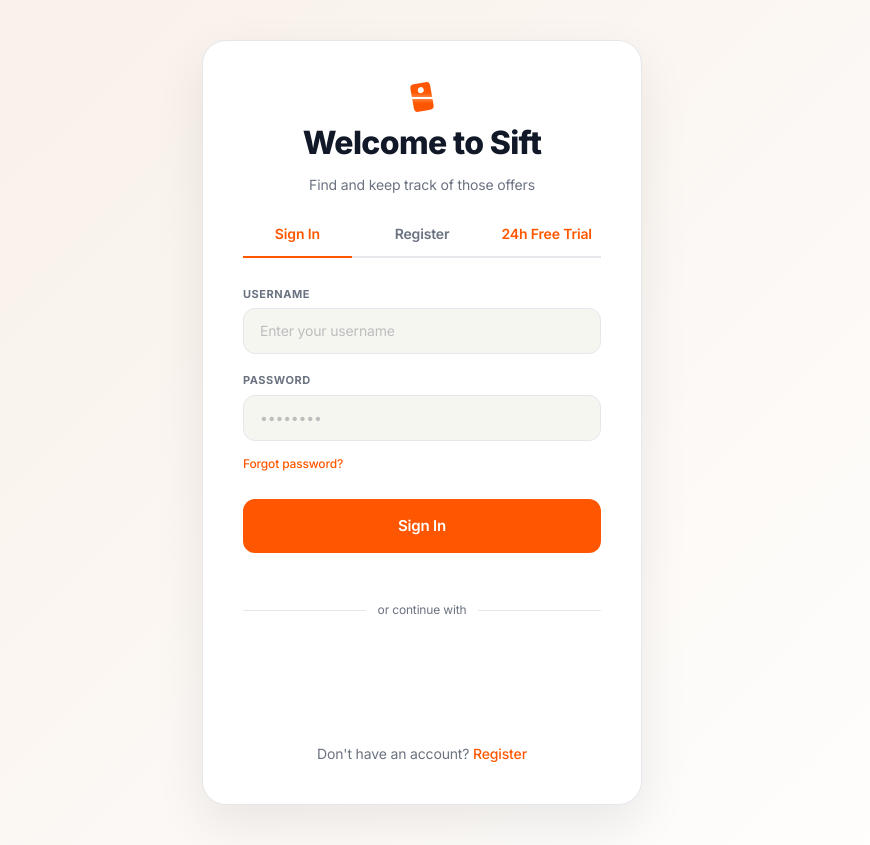
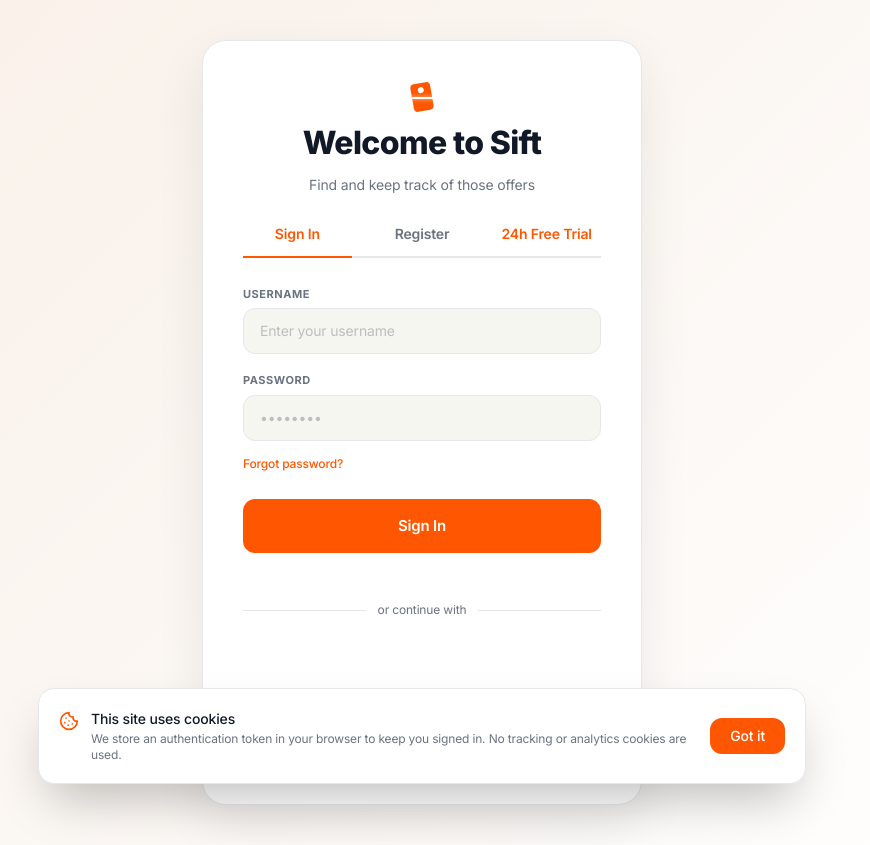
Before and after one commit to AlexanderBell-gh/Sift, a React (Vite) app: page / in a window 1280 px wide. Shown: the whole page, without its empty margins (218-1088 px from the left). Built offline with nearby package versions, Linux system fonts and the light colour scheme; no server answers.

Commit message:
Added a cookie consent popup when visiting the page for the first time

```diff
--- a/src/App.tsx
+++ b/src/App.tsx
@@ -7,6 +7,7 @@ import AuthPage from './components/AuthPage';
 import WatchlistPage from './components/WatchlistPage';
 import AdminPage from './components/AdminPage';
 import SettingsPage from './components/SettingsPage';
+import { CookieConsent } from './components/ui/CookieConsent';
 
 function extensionSignalReceived() {
   const checks = [
@@ -123,6 +124,7 @@ function App() {
             </div>
           </div>
         )}
+        <CookieConsent />
       </AuthProvider>
     </ThemeProvider>
   );
--- /dev/null
+++ b/src/components/ui/CookieConsent.tsx
@@ -0,0 +1,60 @@
+import { useState, useEffect } from 'react';
+import { cn } from '../../lib/utils';
+import { Cookie } from 'lucide-react';
+
+export function CookieConsent() {
+  const [visible, setVisible] = useState(false);
+  const [dismissing, setDismissing] = useState(false);
+
+  useEffect(() => {
+    const consented = localStorage.getItem('cookie_consent');
+    if (!consented) {
+      const timer = setTimeout(() => setVisible(true), 500);
+      return () => clearTimeout(timer);
+    }
+  }, []);
+
+  function accept() {
+    localStorage.setItem('cookie_consent', 'accepted');
+    setDismissing(true);
+    setTimeout(() => setVisible(false), 250);
+  }
+
+  if (!visible) return null;
+
+  return (
+    <div
+      className={cn(
+        'fixed bottom-0 left-0 right-0 z-50 transition-all duration-250',
+        dismissing ? 'translate-y-full opacity-0' : 'translate-y-0 opacity-100'
+      )}
+    >
+      <div
+        className="mx-auto max-w-3xl mb-4 mx-4 sm:mx-auto rounded-2xl p-4 sm:p-5 flex flex-col sm:flex-row items-start sm:items-center gap-3 sm:gap-4 shadow-2xl"
+        style={{
+          background: 'var(--surface)',
+          border: '1px solid var(--border)',
+        }}
+      >
+        <div className="flex items-start gap-3 flex-1 min-w-0">
+          <Cookie className="w-5 h-5 shrink-0 mt-0.5" style={{ color: 'var(--primary)' }} />
+          <div className="min-w-0">
+            <p className="text-sm font-medium" style={{ color: 'var(--text)' }}>
+              This site uses cookies
+            </p>
+            <p className="text-xs mt-0.5" style={{ color: 'var(--muted)' }}>
+              We store an authentication token in your browser to keep you signed in. No tracking or analytics cookies are used.
+            </p>
+          </div>
+        </div>
+        <button
+          onClick={accept}
+          className="shrink-0 px-5 py-2 rounded-xl text-sm font-medium transition-all duration-200 hover:opacity-90 focus:outline-none focus:ring-2 focus:ring-accent/40 focus:ring-offset-2 text-white"
+          style={{ background: 'var(--primary)' }}
+        >
+          Got it
+        </button>
+      </div>
+    </div>
+  );
+}
```
Also changed, not shown: 1 other file (tests, documents, lock files or other folders).
